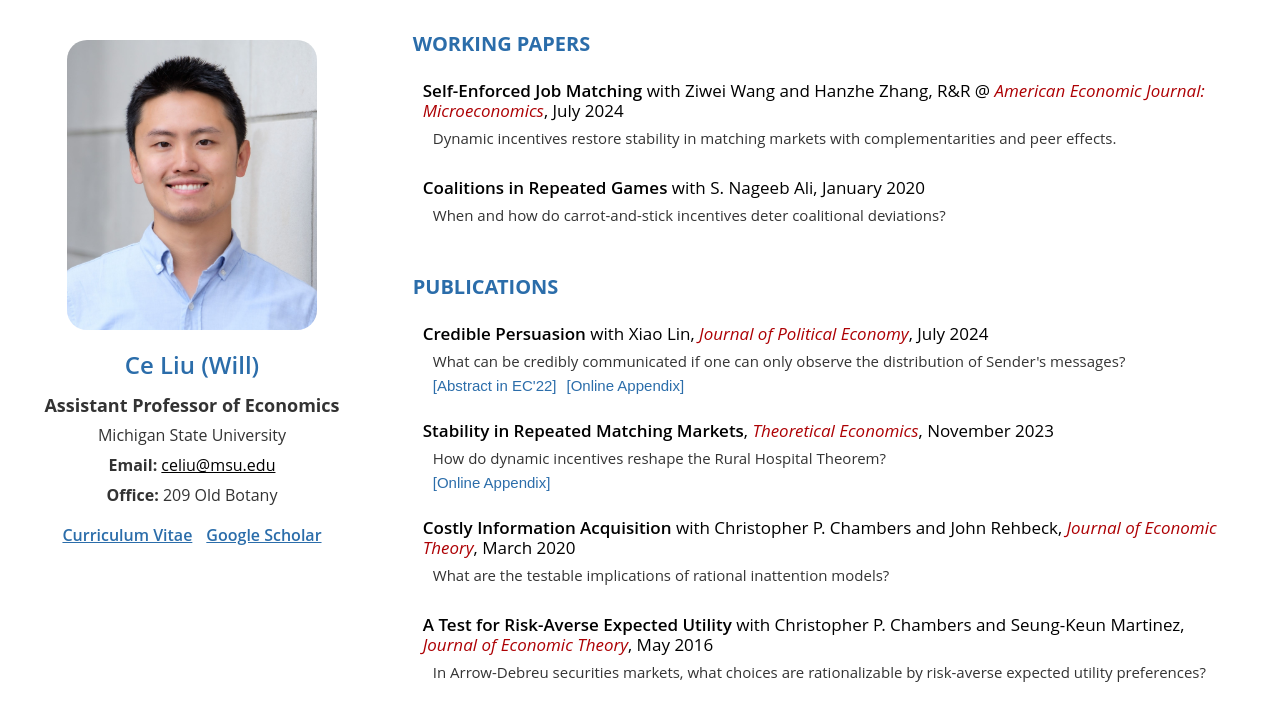
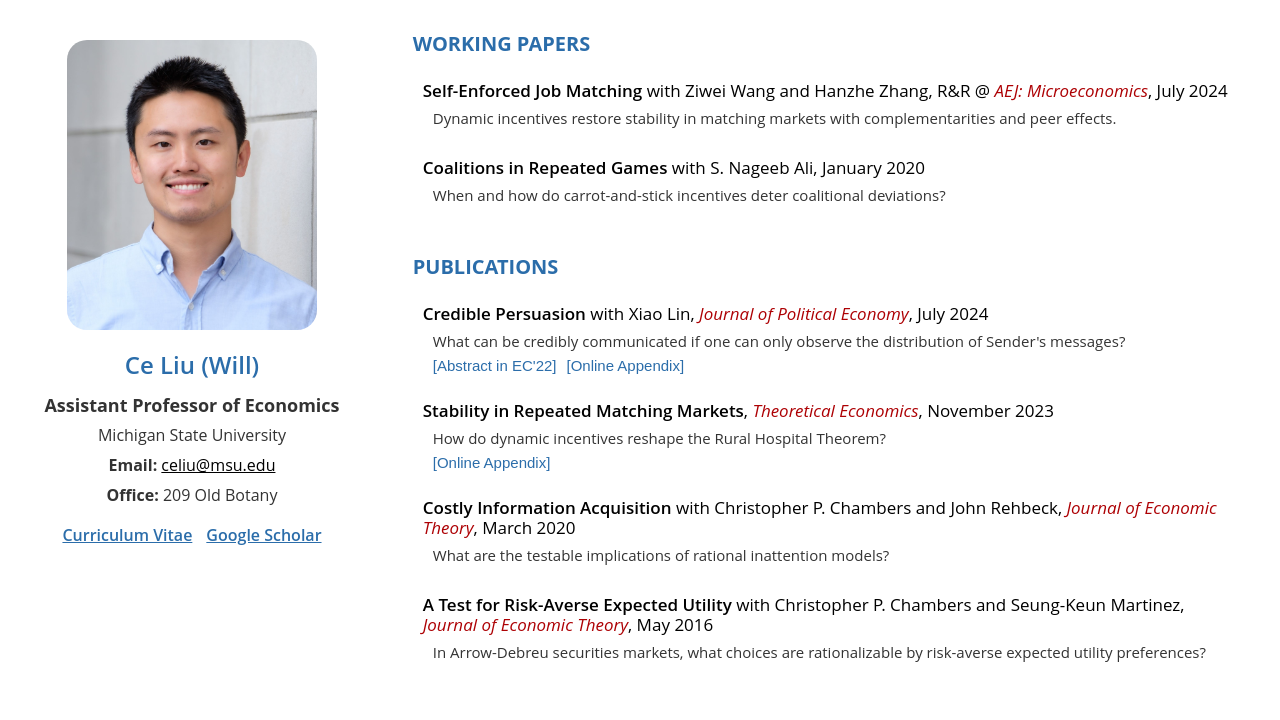
Before and after one commit to celiuwill/celiuwill.github.io, a plain HTML site: page index.html in a window 1280 px wide. Drawn offline with nearby package versions, Linux system fonts and the light colour scheme; a script that the page names is missing.

Commit message:
Update index.html

```diff
--- a/index.html
+++ b/index.html
@@ -49,7 +49,7 @@
 
       <div class="paper">
         <div class="paper-headline">
-          <a href="https://www.celiu.net/wp/job_matching.pdf" target="_blank" class="paper-title">Self-Enforced Job Matching</a> with <a href="https://sites.google.com/site/econziweiwang/" target="_blank" class="author">Ziwei Wang</a> and <a href="https://hanzhezhang.github.io" target="_blank" class="author">Hanzhe Zhang</a>, R&R @ <em class="journal">American Economic Journal: Microeconomics</em>, July 2024
+          <a href="https://www.celiu.net/wp/job_matching.pdf" target="_blank" class="paper-title">Self-Enforced Job Matching</a> with <a href="https://sites.google.com/site/econziweiwang/" target="_blank" class="author">Ziwei Wang</a> and <a href="https://hanzhezhang.github.io" target="_blank" class="author">Hanzhe Zhang</a>, R&R @ <em class="journal">AEJ: Microeconomics</em>, July 2024
         </div>
         <div class="short-description">Dynamic incentives restore stability in matching markets with complementarities and peer effects.</div>
         <!-- <div class="additional-materials"> -->
```
